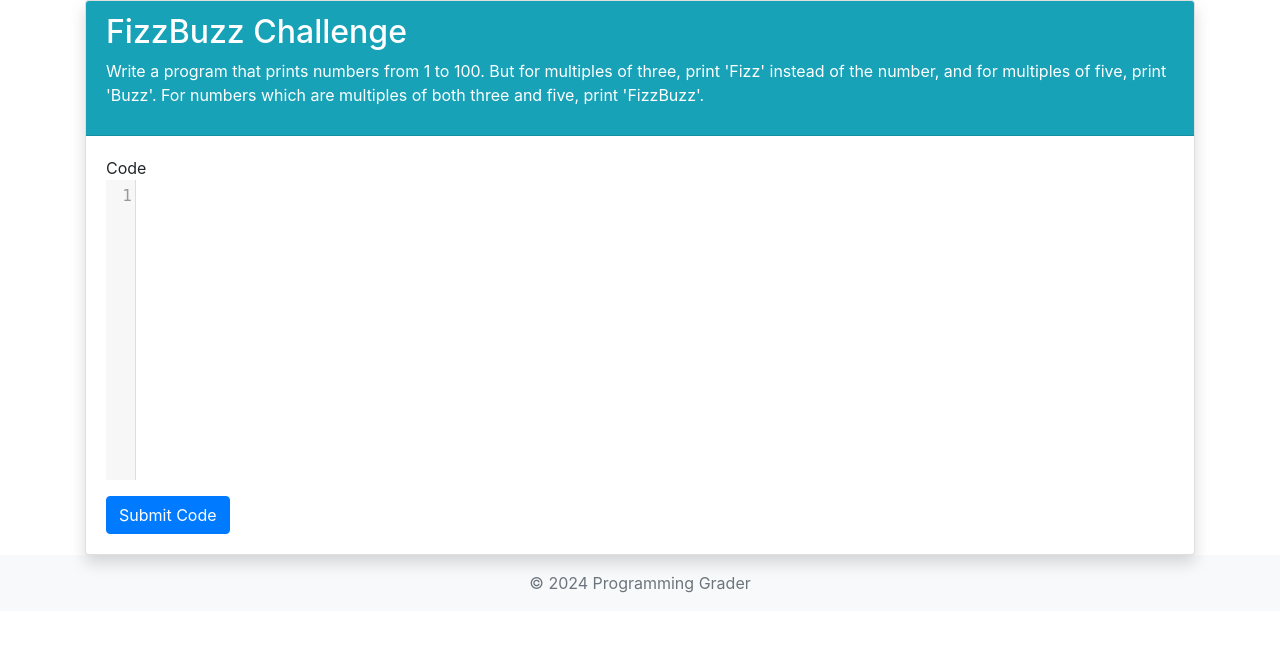
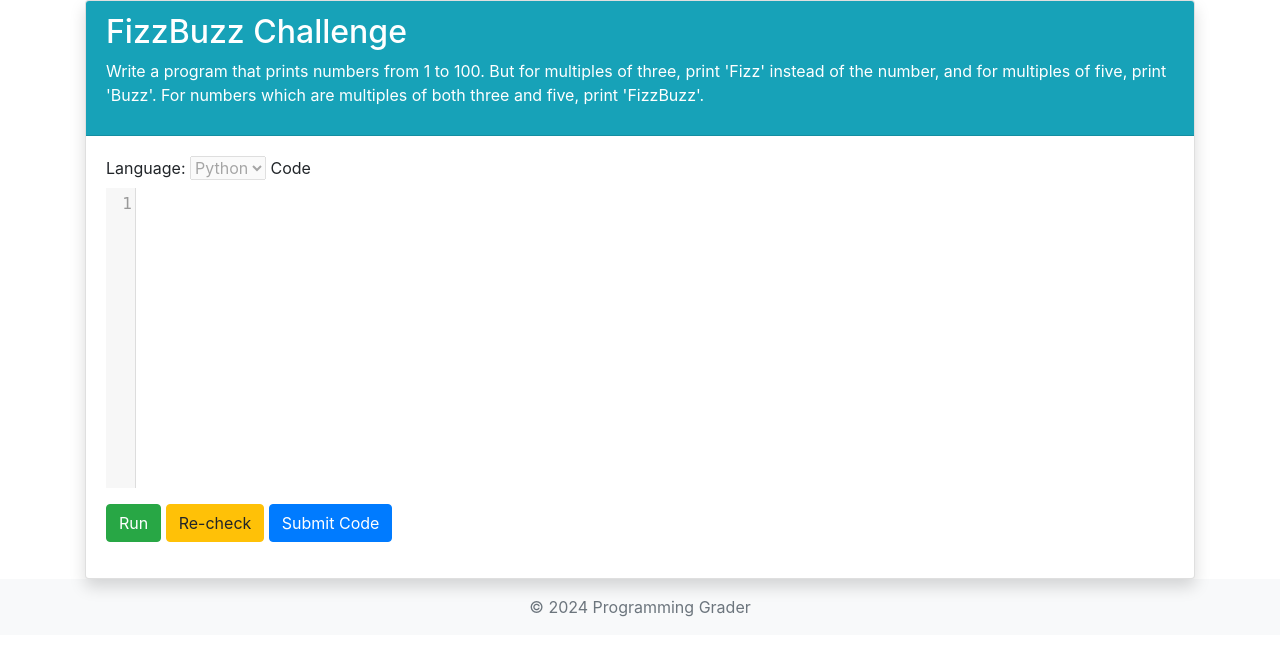
Before and after one commit to thangtk2003/LMS_Grading_System, a Django app: page /exercise/1/ in a window 1280 px wide. Shown: the part 56-712 px from the top of the page. Run offline with Django 4.2, Linux system fonts and the light colour scheme; data comes from the database, SQL or seed files in the repository; both versions use the stored data as it was after the commit; some libraries are stand-ins or nearby versions.

Commit message:
fix_select_languages

```diff
--- a/exercises/templates/exercise_form.html
+++ b/exercises/templates/exercise_form.html
@@ -9,7 +9,7 @@
 <link rel="stylesheet" href="https://cdnjs.cloudflare.com/ajax/libs/codemirror/5.65.5/theme/monokai.min.css">
 <!-- CodeMirror Language Modes -->
 <script src="https://cdnjs.cloudflare.com/ajax/libs/codemirror/5.65.5/mode/python/python.min.js"></script>
-<script src="https://cdnjs.cloudflare.com/ajax/libs/codemirror/5.65.5/mode/clike/clike.min.js"></script> <!-- Dùng cho C và Java -->
+<script src="https://cdnjs.cloudflare.com/ajax/libs/codemirror/5.65.5/mode/clike/clike.min.js"></script>
 
 <div class="card shadow">
     <div class="card-header bg-info text-white">
@@ -19,16 +19,23 @@
     <div class="card-body">
         <form method="POST" action="{% url 'submit_code' exercise.id %}">
             {% csrf_token %}
-            {% comment %} <label for="language-select">Select Language:</label>
-            <select id="language-select">
-                <option value="python">Python</option>
-                <option value="text/x-c">C</option>
-                <option value="text/x-java">Java</option>
-            </select> {% endcomment %}
+            <label for="language-select">Language:</label>
+            <select id="language-select" disabled>
+                {% if exercise.language == "python"%}
+                    <option value="python">Python</option>
+                {% elif exercise.language == "c" %}
+                    <option value="text/x-c">C</option>
+                {% elif exercise.language == "java" %}
+                    <option value="text/x-java">Java</option>
+                {% endif %}
+            </select>
             {{ form.code.label }}
             <textarea id="code-editor" name="code" class="form-control" rows="5">{{ form.code.value|default_if_none:"" }}</textarea>
+            <button type="button" id="run-button" class="btn btn-success mt-3">Run</button>
+            <button type="button" class="btn btn-warning mt-3">Re-check</button>
             <button type="submit" class="btn btn-primary mt-3">Submit Code</button>
         </form>
+        <div id="output" class="mt-3"></div> <!-- Phần hiển thị kết quả -->
     </div>
 </div>
 
@@ -49,9 +56,32 @@
         editor.setOption("mode", selectedLanguage);
     });
 
-    // Đảm bảo rằng textarea sẽ nhận giá trị từ CodeMirror khi submit form
+    // Đảm bảo textarea sẽ nhận giá trị từ CodeMirror khi submit form
     document.querySelector('form').addEventListener('submit', function() {
         editor.save();
     });
+
+    // Xử lý sự kiện nhấn nút Run
+    document.getElementById('run-button').addEventListener('click', function() {
+        const code = editor.getValue(); // Lấy mã từ CodeMirror
+        const language = document.getElementById('language-select').value; // Lấy ngôn ngữ đã chọn
+
+        fetch("{% url 'run_code' %}", {
+            method: 'POST',
+            headers: {
+                'Content-Type': 'application/json',
+                'X-CSRFToken': '{{ csrf_token }}'
+            },
+            body: JSON.stringify({ code: code, language: language })
+        })
+        .then(response => response.json())
+        .then(data => {
+            document.getElementById('output').innerHTML = '<pre>' + data.output + '</pre>';
+        })
+        .catch(error => {
+            console.error('Error:', error);
+            document.getElementById('output').innerHTML = '<pre>Error: ' + error.message + '</pre>';
+        });
+    });
 </script>
 {% endblock %}
--- a/exercises/urls.py
+++ b/exercises/urls.py
@@ -8,4 +8,5 @@ urlpatterns = [
     path('exercise/<int:exercise_id>/submit/', views.submit_code, name='submit_code'),
     path('result/<int:submission_id>/', views.result_detail, name='result_detail'),
     path('results/', views.result_list, name='result_list'),
+    path('run_code/', views.run_code, name='run_code'),
 ]
--- a/exercises/views.py
+++ b/exercises/views.py
@@ -4,12 +4,13 @@ from .forms import SubmissionForm, ExerciseForm
 from django.contrib import messages
 from django.conf import settings
 import os  # To create temporary directories
+import re
 import pytest  # To run test cases
 import tempfile  # To create temporary files
 import json  # To parse test cases
 import subprocess  # To run student code
 import xml.etree.ElementTree as ET
-
+from django.http import JsonResponse
 # Create your views here.
 
 def exercise_list(request):
@@ -282,203 +283,6 @@ def grade_submission(submission):
 
     return {'score': score}
 
-# def grade_submission(submission):
-    # Directory where the C code and test files will be saved
-    # C_DIR = os.path.normpath(os.path.join(EXERCISE_DIR, 'c_files'))
-    # os.makedirs(C_DIR, exist_ok=True)
-    # # Get student's C code
-    # student_code = submission.code
-
-    # # Get the test cases for the exercise (assuming input and expected output)
-    # test_cases = json.loads(submission.exercise.test_cases)  # List of test cases with 'input' and 'expected_output'
-
-    # passed_tests = 0
-    # total_tests = len(test_cases)
-    # # Define file paths for student C code and compiled executable
-    # student_code_file = os.path.join(C_DIR, 'student_code.c')
-
-    # # Write student's C code to a file
-    # with open(student_code_file, 'w') as f:
-    #     f.write(student_code)
-
-    # compiled_executable = os.path.join(C_DIR, 'student_program')
-    # compile_command = ['gcc', student_code_file, '-o', compiled_executable]
-
-    # # Compile the C code using GCC
-    # compile_process = subprocess.run(
-    #     compile_command,
-    #     capture_output=True,
-    #     text=True
-    # )
-    # # Create an XML root element
-    # root = ET.Element("grading_result")
-    # # Check if compilation succeeded
-    # if compile_process.returncode != 0:
-    #     # If compilation fails, return a score of 0 with an error message
-    #     error_element = ET.SubElement(root, "error")
-    #     error_element.text = compile_process.stderr
-
-    #     # Save the XML result with the compilation error
-    #     tree = ET.ElementTree(root)
-    #     xml_file_path = os.path.join(C_DIR, "result.xml")
-    #     tree.write(xml_file_path)
-
-    #     return {'score': 0, 'error': compile_process.stderr}
-
-    # # Now run the compiled program with the test cases
-    # test_results = ET.SubElement(root, "test_cases")
-
-    # # Now run the compiled program with the test cases
-    # for i, test in enumerate(test_cases):
-    #     test_case_element = ET.SubElement(test_results, "test_case", id=str(i+1))
-    #     input_element = ET.SubElement(test_case_element, "input")
-    #     input_element.text = test['input']
-
-    #     expected_output_element = ET.SubElement(test_case_element, "expected_output")
-    #     expected_output_element.text = test['expected_output']
-
-    #     try:
-    #         # Run the compiled C program with test case input
-    #         run_process = subprocess.run(compiled_executable,
-    #                                     input=test['input'],
-    #                                     text=True,
-    #                                     capture_output=True,
-    #                                     timeout=2
-    #                                     )
-    #         output = run_process.stdout.strip()
-    #         actual_output_element = ET.SubElement(test_case_element, "actual_output")
-    #         actual_output_element.text = output
-
-    #         # Compare output with expected output
-    #         if output == test['expected_output'].strip():
-    #             passed_tests += 1
-    #             result_element = ET.SubElement(test_case_element, "result")
-    #             result_element.text = "passed"
-    #         else:
-    #             result_element = ET.SubElement(test_case_element, "result")
-    #             result_element.text = "failed"
-
-    #     except subprocess.TimeoutExpired:
-    #         # If the program takes too long, consider the test as failed
-    #         result_element = ET.SubElement(test_case_element, "result")
-    #         result_element.text = "timeout"
-    #         continue
-
-    # # Calculate the score as the percentage of passed tests
-    # if total_tests > 0:
-    #     score = (passed_tests / total_tests) * 100
-    # else:
-    #     score = 100  # Default score if no tests were run
-    # # Add score to XML
-    # score_element = ET.SubElement(root, "score")
-    # score_element.text = str(score)
-
-    # # Save the XML file with the results
-    # tree = ET.ElementTree(root)
-    # xml_file_path = os.path.join(C_DIR, "result.xml")
-    # tree.write(xml_file_path)
-
-    # return {'score': score}
-
-# def grade_submission(submission):
-    # # Directory where the JAVA code and test files will be saved
-    # JAVA_DIR = os.path.normpath(os.path.join(EXERCISE_DIR, 'java_files'))
-    # os.makedirs(JAVA_DIR, exist_ok=True)
-    # # Get student's Java code
-    # student_code = submission.code
-
-    # # Get the test cases for the exercise (assuming input and expected output)
-    # test_cases = json.loads(submission.exercise.test_cases)  # List of test cases with 'input' and 'expected_output'
-
-    # passed_tests = 0
-    # total_tests = len(test_cases)
-    # # Define file paths for student Java code and compiled executable
-    # student_code_file = os.path.join(JAVA_DIR, 'StudentCode.java')
-
-    # # Write student's Java code to a file
-    # with open(student_code_file, 'w') as f:
-    #     f.write(student_code)
-
-    #compiled_executable = os.path.join(JAVA_DIR, 'StudentCode')
-    # compile_command = ['javac', student_code_file]
-
-    # # Compile the Java code using javac
-    # compile_process = subprocess.run(
-    #     compile_command,
-    #     capture_output=True,
-    #     text=True
-    # )
-    # # Create an XML root element
-    # root = ET.Element("grading_result")
-    # # Check if compilation succeeded
-    # if compile_process.returncode != 0:
-    #     # If compilation fails, return a score of 0 with an error message
-    #     error_element = ET.SubElement(root, "error")
-    #     error_element.text = compile_process.stderr
-
-    #     # Save the XML result with the compilation error
-    #     tree = ET.ElementTree(root)
-    #     xml_file_path = os.path.join(JAVA_DIR, "result.xml")
-    #     tree.write(xml_file_path)
-
-    #     return {'score': 0, 'error': compile_process.stderr}
-
-    # # Now run the compiled program with the test cases
-    # test_results = ET.SubElement(root, "test_cases")
-
-    # # Now run the compiled program with the test cases
-    # for i, test in enumerate(test_cases):
-    #     test_case_element = ET.SubElement(test_results, "test_case", id=str(i+1))
-    #     input_element = ET.SubElement(test_case_element, "input")
-    #     input_element.text = test['input']
-
-    #     expected_output_element = ET.SubElement(test_case_element, "expected_output")
-    #     expected_output_element.text = test['expected_output']
-
-    #     try:
-    #         # Run the compiled C program with test case input
-    #         run_process = subprocess.run(
-    #                                     ['java', '-cp', JAVA_DIR, 'StudentCode'],
-    #                                     input=test['input'],
-    #                                     text=True,
-    #                                     capture_output=True,
-    #                                     timeout=2
-    #                                     )
-    #         output = run_process.stdout.strip()
-    #         actual_output_element = ET.SubElement(test_case_element, "actual_output")
-    #         actual_output_element.text = output
-
-    #         # Compare output with expected output
-    #         if output == test['expected_output'].strip():
-    #             passed_tests += 1
-    #             result_element = ET.SubElement(test_case_element, "result")
-    #             result_element.text = "passed"
-    #         else:
-    #             result_element = ET.SubElement(test_case_element, "result")
-    #             result_element.text = "failed"
-
-    #     except subprocess.TimeoutExpired:
-    #         # If the program takes too long, consider the test as failed
-    #         result_element = ET.SubElement(test_case_element, "result")
-    #         result_element.text = "timeout"
-    #         continue
-
-    # # Calculate the score as the percentage of passed tests
-    # if total_tests > 0:
-    #     score = (passed_tests / total_tests) * 100
-    # else:
-    #     score = 100  # Default score if no tests were run
-    # # Add score to XML
-    # score_element = ET.SubElement(root, "score")
-    # score_element.text = str(score)
-
-    # # Save the XML file with the results
-    # tree = ET.ElementTree(root)
-    # xml_file_path = os.path.join(JAVA_DIR, "result.xml")
-    # tree.write(xml_file_path)
-
-    # return {'score': score}
-
 def result_detail(request, submission_id):
     submission = Submission.objects.get(id=submission_id)
     return render(request, 'result_detail.html', {'submission': submission})
@@ -486,3 +290,92 @@ def result_detail(request, submission_id):
 def result_list(request):
     submissions = Submission.objects.filter(student=request.user)
     return render(request, 'result_list.html', {'submissions': submissions})
+
+def run_code(request):
+    if request.method == 'POST':
+        # Get the code and language from the request body
+        data = json.loads(request.body)
+        code = data.get('code')
+        language = data.get('language')
+        # print(f"Language received: {language}")
+        output = ""  # Initialize output variable
+
+        # Execute the code depending on the language
+        if language == 'python':
+            try:
+                # Save Python code to a temporary file
+                with open('temp_script.py', 'w', encoding='utf-8') as f:
+                    f.write(code)
+
+                # Run the Python code and capture the output
+                result = subprocess.run(['python', 'temp_script.py'], capture_output=True, text=True)
+                output = result.stdout if result.returncode == 0 else result.stderr
+            except Exception as e:
+                output = str(e)
+
+        elif language == 'text/x-c':
+            try:
+                # Save C code to a temporary file
+                with open('temp_script.c', 'w', encoding='utf-8') as f:
+                    f.write(code)
+
+                # Compile C code to an executable file
+                compile_result = subprocess.run(['gcc', 'temp_script.c', '-o', 'temp_script.exe'], capture_output=True, text=True)
+
+                if compile_result.returncode != 0:
+                    output = compile_result.stderr  # If there is a compilation error
+                else:
+                    # Run the executable file and capture the output
+                    result = subprocess.run(['temp_script.exe'], capture_output=True, text=True)
+                    output = result.stdout if result.returncode == 0 else result.stderr
+
+                # Delete the executable file after use
+                os.remove('temp_script.exe')
+            except Exception as e:
+                output = str(e)
+
+        elif language == 'text/x-java':
+            try:
+                # Find the public class name in the Java code
+                match = re.search(r'public\s+class\s+(\w+)', code)
+                if match:
+                    class_name = match.group(1)
+                    java_filename = f"{class_name}.java"
+                else:
+                    output = "No public class found in the Java code."
+                    return JsonResponse({'output': output})
+
+                # Save Java code to a file with the same name as the public class
+                with open(java_filename, 'w', encoding='utf-8') as f:
+                    f.write(code)
+
+                # Compile the Java code
+                compile_result = subprocess.run(['javac', java_filename], capture_output=True, text=True)
+
+                if compile_result.returncode != 0:
+                    output = compile_result.stderr  # If there is a compilation error
+                else:
+                    # Run the executable file and capture the output
+                    result = subprocess.run(['java', class_name], capture_output=True, text=True)
+                    output = result.stdout if result.returncode == 0 else result.stderr
+
+                    # Delete the .class file after use if it exists
+                    class_file = f"{class_name}.class"
+                    if os.path.exists(class_file):
+                        os.remove(class_file)
+                    else:
+                        print(f"File {class_file} does not exist, cannot delete.")
+
+                # Delete the Java source code file if it exists
+                if os.path.exists(java_filename):
+                    os.remove(java_filename)
+
+            except Exception as e:
+                output = str(e)
+
+        else:
+            output = "Only Python, C, and Java are supported at this time."
+
+        return JsonResponse({'output': output})
+
+    return JsonResponse({'output': 'Invalid request'}, status=400)
--- /dev/null
+++ b/temp_script.py
@@ -0,0 +1,5 @@
+#include <stdio.h>
+int main() {
+    printf("Hello World");
+    return 0;
+}
```
Also changed, not shown: db.sqlite3, 3 other files.
